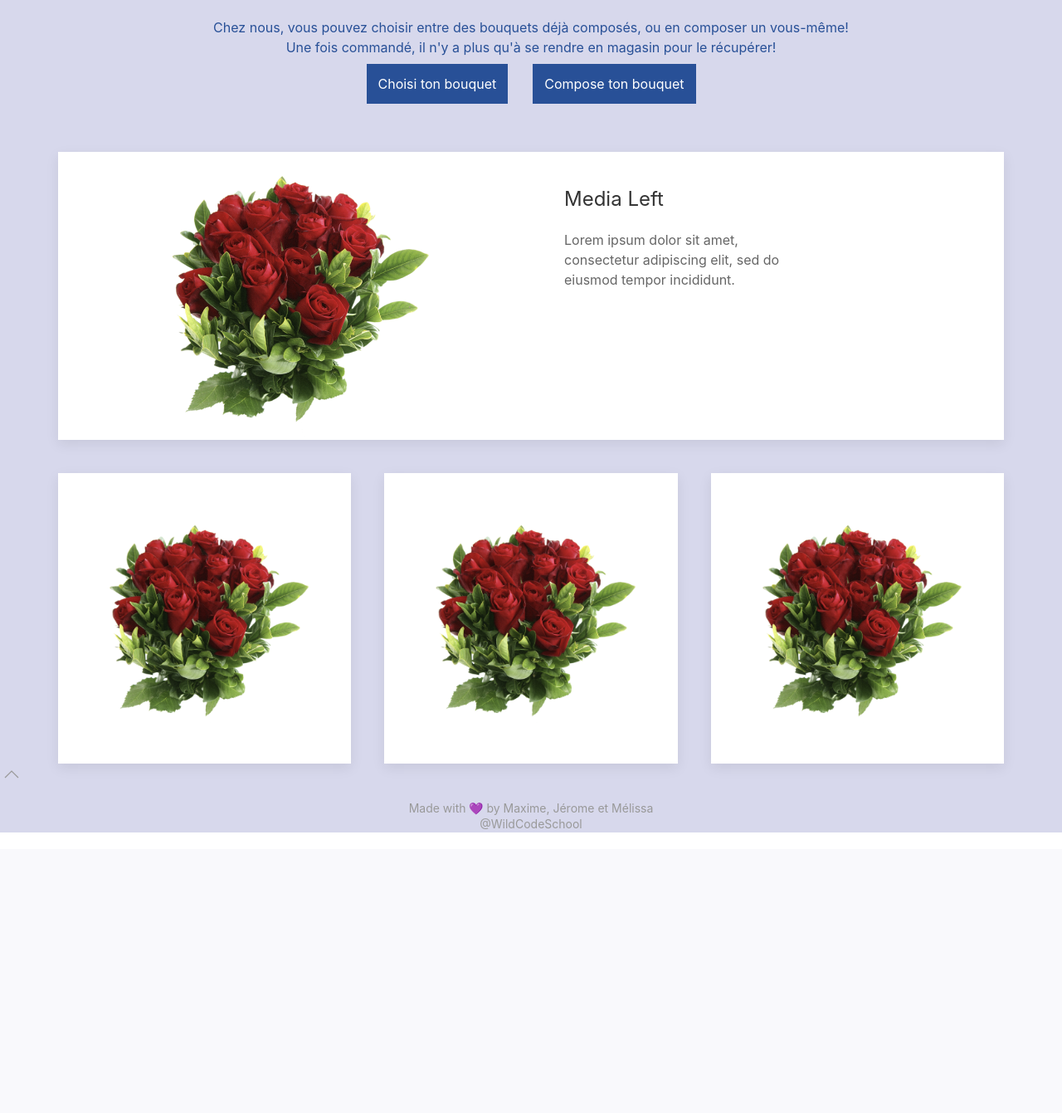
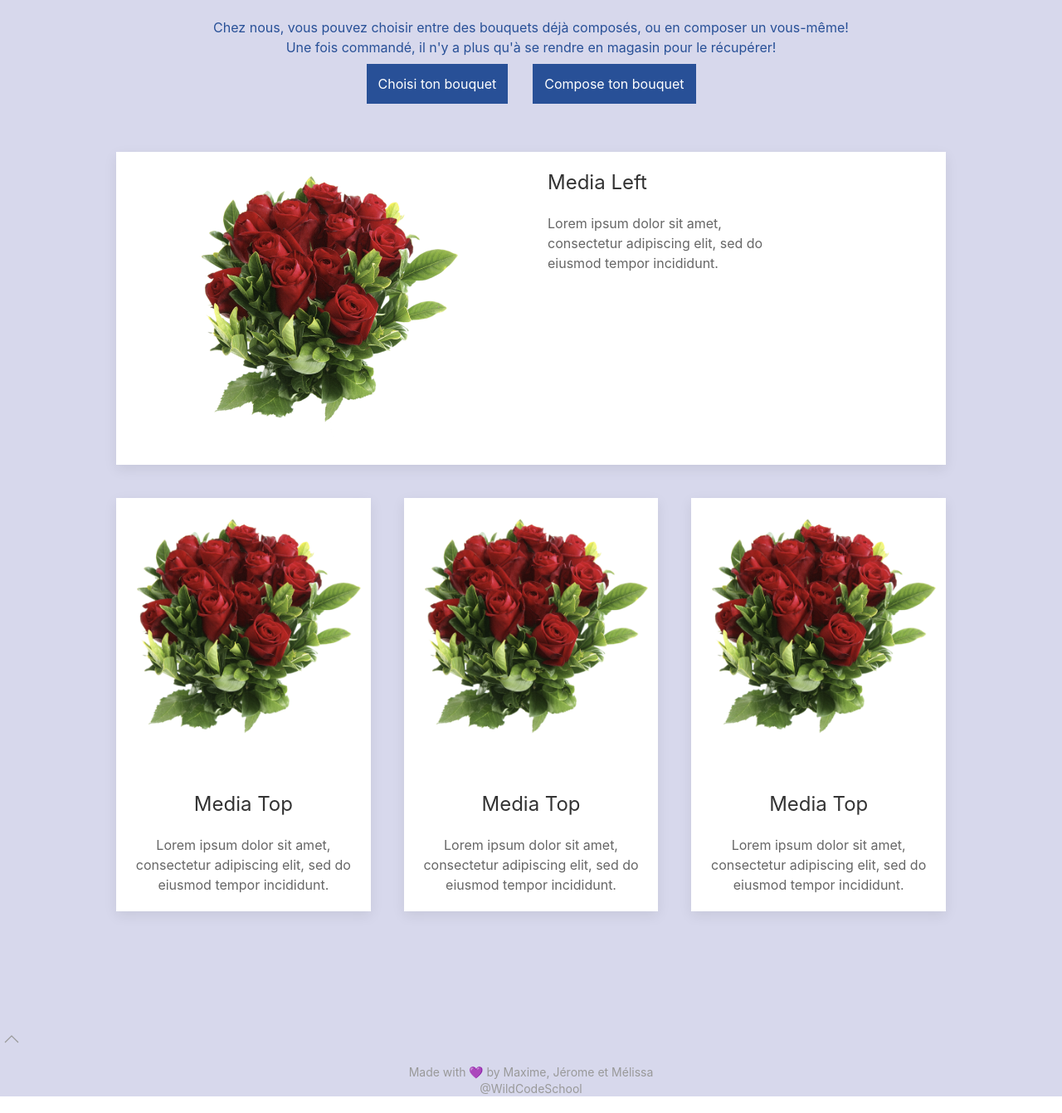
Before and after one commit to JeromeB33/Projet-fictif-Strasbouq, a PHP site: template src/View/Home/index.html.twig in a window 1280 px wide. Shown: the part 182-1523 px from the top of the page at 83% size. Before the commit the page ends 1185 px from the top, so only its background shows below. Run offline with PHP 8.4, Linux system fonts and the light colour scheme; the template is opened without the code that fills it, so the values that code supplies are empty; some libraries are stand-ins or nearby versions.

Commit message:
view vitrine

```diff
--- a/src/View/Home/index.html.twig
+++ b/src/View/Home/index.html.twig
@@ -7,11 +7,10 @@
 {% block content %}
     {{ include('components/_banner.html.twig') }}
 
-    <section class="vitrine uk-margin-large-right uk-margin-large-left uk-margin-large-top ">
-        {#  TODO : afficher le stock#}
+    <section class="vitrine uk-margin-xlarge-right uk-margin-xlarge-left uk-margin-large-top uk-margin-xlarge-bottom uk-card-small">
         <div class="uk-card uk-card-hover uk-card uk-card-default uk-grid-collapse uk-child-width-1-3 " uk-grid>
             <div class="uk-card-media-left uk-cover-container uk-width-1-2">
-                <img src="assets/images/rose.jpg" alt="rose" uk-contain class="uk-align-center">
+                <a href="#"> <img src="assets/images/rose.jpg" alt="rose" uk-contain class="uk-align-center"></a>
             </div>
             <div>
                 <div class="uk-card-body uk-width-expand">
@@ -23,18 +22,38 @@
 
         <div class="uk-child-width-expand@s uk-text-center " uk-grid>
             <div>
-                <div class="uk-card uk-card-hover uk-card uk-card-default uk-card-body">
-                    <img src="assets/images/rose.jpg" alt="rose" uk-contain class="uk-align-center">
+                <div class="uk-card-hover uk-card uk-card-default">
+                    <div class="uk-card-media-top">
+                       <a href="#"> <img src="assets/images/rose.jpg" alt="rose" uk-contain class="uk-align-center"></a>
+                    </div>
+                    <div class="uk-card-body">
+                        <h3 class="uk-card-title">Media Top</h3>
+                        <p class="uk-visible@s">Lorem ipsum dolor sit amet, consectetur adipiscing elit, sed do eiusmod tempor incididunt.</p>
+                    </div>
                 </div>
             </div>
+                <div>
+                    <div class="uk-card-hover uk-card uk-card-default">
+                        <div class="uk-card-media-top">
+                            <a href="#"> <img src="assets/images/rose.jpg" alt="rose" uk-contain class="uk-align-center"></a>
+                        </div>
+                        <div class="uk-card-body">
+                            <h3 class="uk-card-title">Media Top</h3>
+                            <p class="uk-visible@s">Lorem ipsum dolor sit amet, consectetur adipiscing elit, sed do eiusmod tempor incididunt.</p>
+                        </div>
+                    </div>
+                </div>
             <div>
-                <div class="uk-card uk-card-hover uk-card uk-card-default uk-card-body">
-                    <img src="assets/images/rose.jpg" alt="rose" uk-contain class="uk-align-center">
-                </div>
-            </div>
-            <div>
-                <div class="uk-card uk-card-hover uk-card uk-card-default uk-card-body">
-                    <img src="assets/images/rose.jpg" alt="rose" uk-contain class="uk-align-center">
+                <div>
+                    <div class="uk-card-hover uk-card uk-card-default">
+                        <div class="uk-card-media-top">
+                            <a href="#"> <img src="assets/images/rose.jpg" alt="rose" uk-contain class="uk-align-center"></a>
+                        </div>
+                        <div class="uk-card-body">
+                            <h3 class="uk-card-title">Media Top</h3>
+                            <p class="uk-visible@s">Lorem ipsum dolor sit amet, consectetur adipiscing elit, sed do eiusmod tempor incididunt.</p>
+                        </div>
+                    </div>
                 </div>
             </div>
         </div>
```
Also changed, not shown: public/assets/css/style.css.
